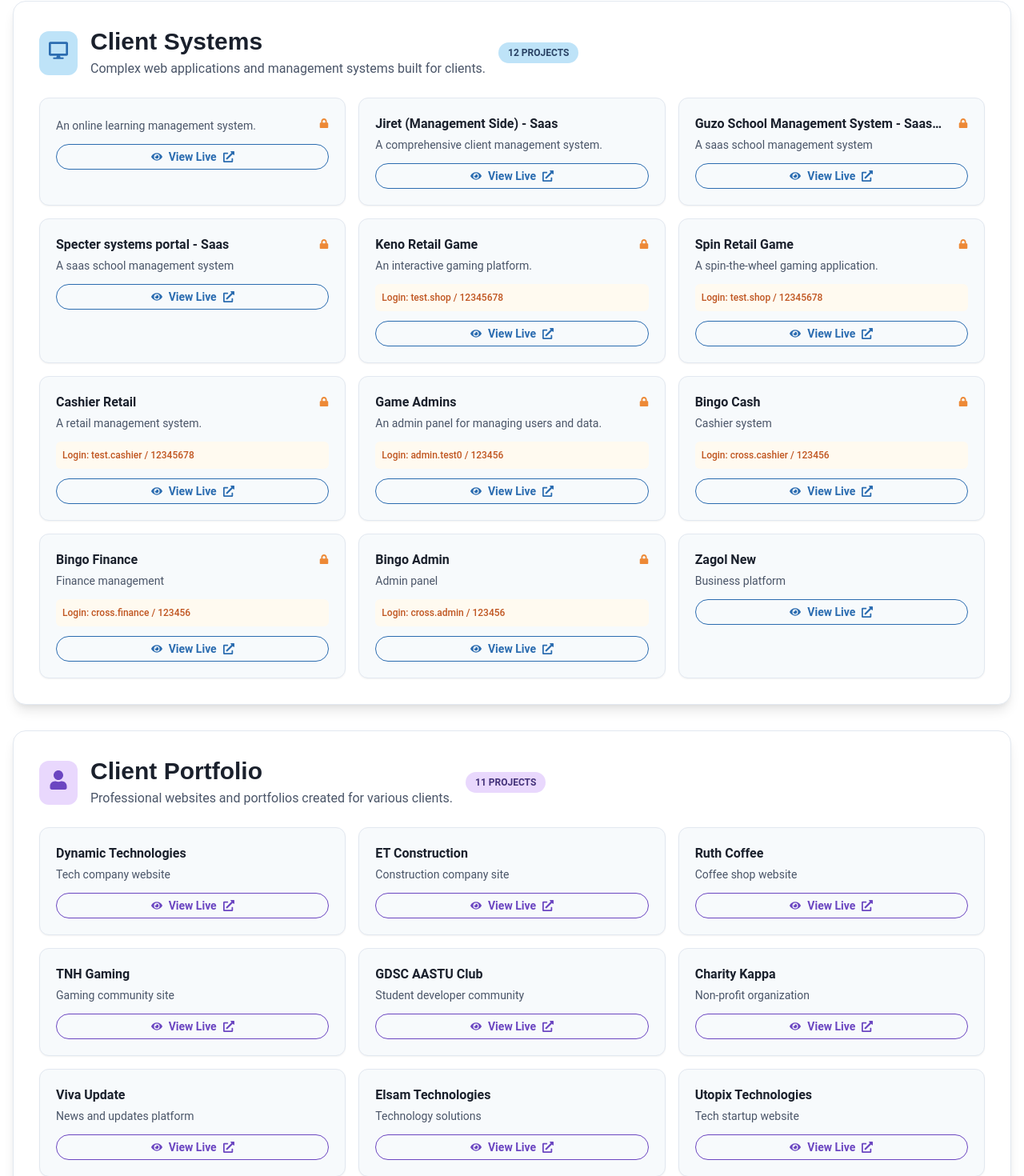
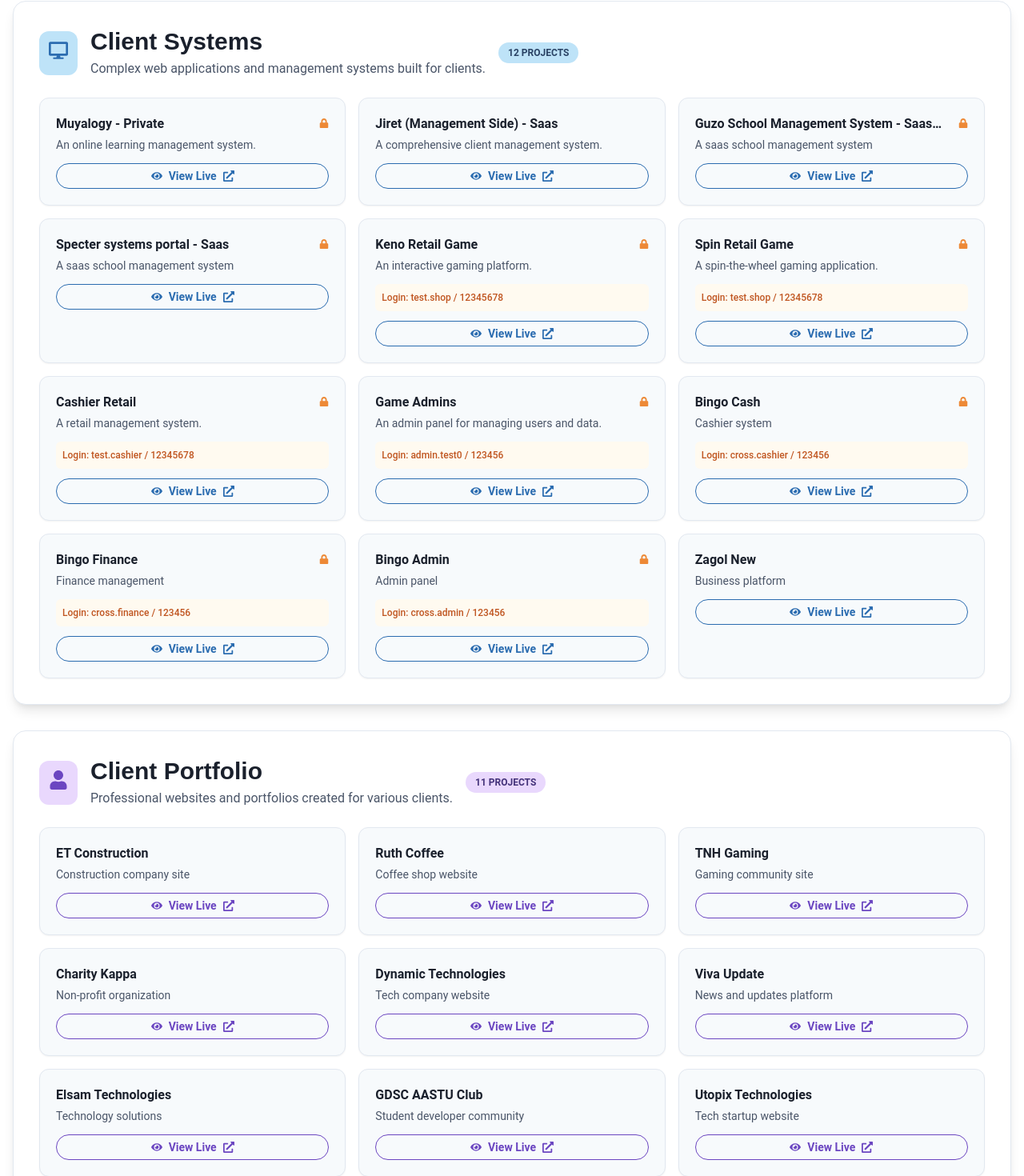
Before and after one commit to tinsaye-simeneh/portfolio, a Next.js app: page /links in a window 1280 px wide. Shown: the part 497-1967 px from the top of the page at 80% size. Built offline with nearby package versions, Linux system fonts and the light colour scheme.

Commit message:
feat: Update portfolio link properties from title/demoLink to label/url

```diff
--- a/src/app/links/page.tsx
+++ b/src/app/links/page.tsx
@@ -46,8 +46,8 @@ const PortfolioLinks = () => {
       color: "blue",
       links: [
         {
-          title: "Muyalogy - Private",
-          demoLink: "https://muyalogy.com",
+          label: "Muyalogy - Private",
+          url: "https://muyalogy.com",
           description: "An online learning management system.",
           hasAuth: true,
         },
@@ -132,11 +132,6 @@ const PortfolioLinks = () => {
       color: "purple",
       links: [
         {
-          url: "https://dynamictehcnologieset.com",
-          label: "Dynamic Technologies",
-          description: "Tech company website",
-        },
-        {
           url: "https://et-construction.vercel.app/",
           label: "ET Construction",
           description: "Construction company site",
@@ -152,14 +147,14 @@ const PortfolioLinks = () => {
           description: "Gaming community site",
         },
         {
-          url: "https://gdscaastu.club/",
-          label: "GDSC AASTU Club",
-          description: "Student developer community",
-        },
-        {
           url: "https://charity-kappa.vercel.app/",
           label: "Charity Kappa",
           description: "Non-profit organization",
+        },
+        {
+          url: "https://dynamictehcnologieset.com",
+          label: "Dynamic Technologies",
+          description: "Tech company website",
         },
         {
           url: "https://viva-update.vercel.app/",
@@ -170,6 +165,11 @@ const PortfolioLinks = () => {
           url: "https://elsamtechnoglogies.com",
           label: "Elsam Technologies",
           description: "Technology solutions",
+        },
+        {
+          url: "https://gdscaastu.club/",
+          label: "GDSC AASTU Club",
+          description: "Student developer community",
         },
         {
           url: "https://utopixtechnologies.vercel.app/",
```
